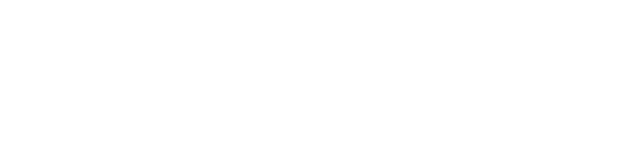
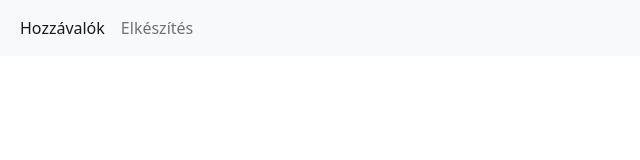
Before and after one commit to markokanada/FF_TOofTL, a plain HTML site: page html/icecream.html in a window 1280 px wide. Shown: the whole page, without its empty margins (0-640 px from the left). Drawn offline with nearby package versions, Linux system fonts and the light colour scheme.

Commit message:
⚡️ Navigációs bár létrehozása

```diff
--- a/html/icecream.html
+++ b/html/icecream.html
@@ -11,6 +11,20 @@
 </head>
 
 <body>
+    <nav class="navbar navbar-expand-lg navbar-light bg-light">
+        <div class="container-fluid">
+            <div class="collapse navbar-collapse" id="navbarNav">
+                <ul class="navbar-nav">
+                    <li class="nav-item">
+                        <a class="nav-link active" href="#hozzavalok">Hozzávalók</a>
+                    </li>
+                    <li class="nav-item">
+                        <a class="nav-link" href="#elkeszites">Elkészítés</a>
+                    </li>
+                </ul>
+            </div>
+        </div>
+    </nav>
 
     <script src="../js/main.js"></script>
 </body>
```
Also changed, not shown: html/strawberrycheesecake.html (+14 -1 lines).
